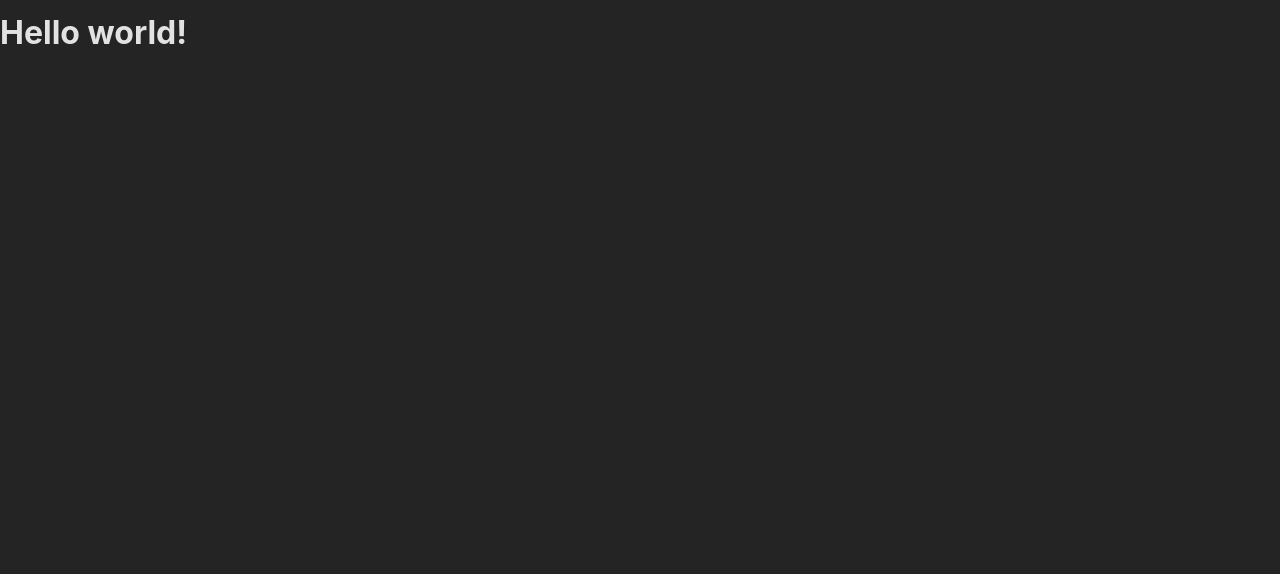
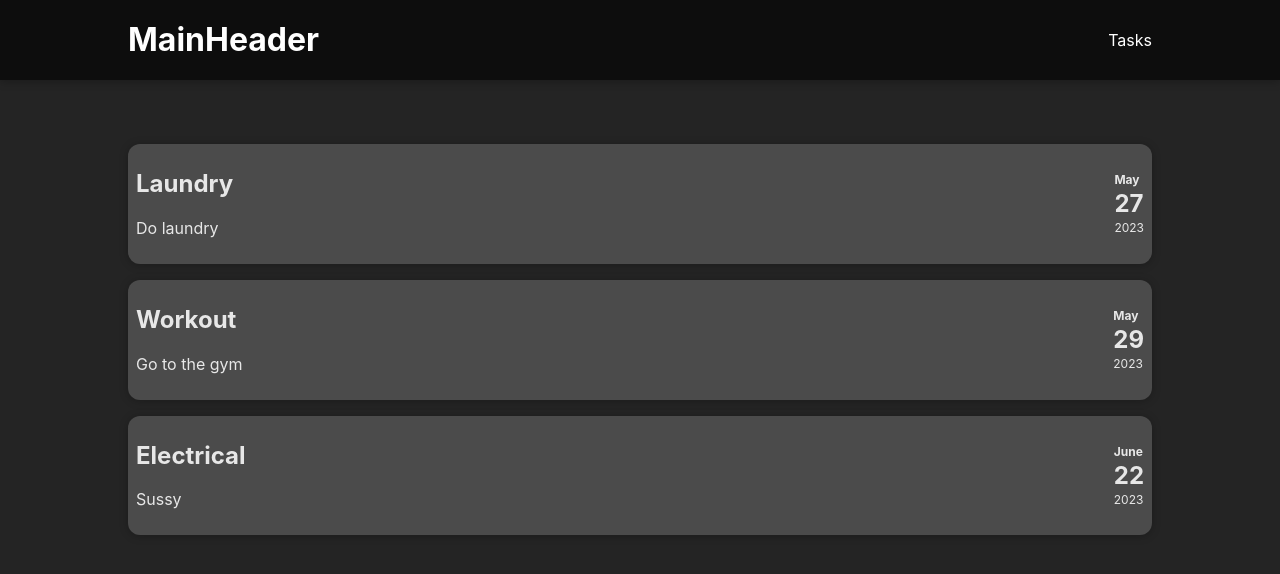
Before and after one commit to hyutake/CRISP-prac, a React (Create React App) app in the folder frontend/: page / in a window 1280 px wide. Shown: the top 574 px of the page. Built offline with nearby package versions, Linux system fonts and the light colour scheme.

Commit message:
Created task + tasklist

```diff
--- a/frontend/src/App.js
+++ b/frontend/src/App.js
@@ -1,8 +1,13 @@
-import React from 'react';
+import React, { Fragment } from 'react';
+import TaskList from './components/Tasks/TaskList';
+import MainHeader from './components/Layout/MainHeader';
 
 function App() {
   return(
-    <h1>Hello world!</h1>
+    <Fragment>
+      <MainHeader />
+      <TaskList />
+    </Fragment>
   )
 }
 
--- /dev/null
+++ b/frontend/src/components/Layout/MainHeader.js
@@ -0,0 +1,16 @@
+import classes from './MainHeader.module.css';
+
+function MainHeader() {
+    return (
+        <header className={classes.header}>
+            <h1>MainHeader</h1>
+            <nav>
+                <ul>
+                    <li>Tasks</li>
+                </ul>
+            </nav>
+        </header>
+    );
+}
+
+export default MainHeader;
--- /dev/null
+++ b/frontend/src/components/Layout/MainHeader.module.css
@@ -0,0 +1,15 @@
+.header {
+	position: fixed;
+	top: 0;
+	left: 0;
+	width: 100%;
+	height: 5rem;
+	background-color: #0d0d0d;
+	padding: 0 10%;
+	color: white;
+	display: flex;
+	justify-content: space-between;
+	align-items: center;
+	box-shadow: 0 2px 8px rgba(0, 0, 0, 0.25);
+	z-index: 10;
+}
--- /dev/null
+++ b/frontend/src/components/Tasks/Task.js
@@ -0,0 +1,21 @@
+import Card from '../UI/Card';
+import TaskDeadline from './TaskDeadline';
+
+import classes from './Task.module.css';
+
+function Task(props) {
+    // title, desc, deadline
+    return (
+        <li>
+            <Card className={classes['task-item']}>
+                <div>
+                    <h2>{props.title}</h2>
+                    <p className={classes['task-item__description']}>{props.desc}</p>
+                </div>
+                <TaskDeadline date={props.deadline} />
+            </Card>
+        </li>
+    );
+}
+
+export default Task;
--- /dev/null
+++ b/frontend/src/components/Tasks/Task.module.css
@@ -0,0 +1,40 @@
+.task-item {
+	display: flex;
+	justify-content: space-between;
+	align-items: center;
+	padding: 0.5rem;
+	margin: 1rem 0;
+	background-color: #4b4b4b;
+}
+
+.task-item__description {
+	display: flex;
+	flex-direction: column;
+	gap: 1rem;
+	align-items: flex-end;
+	flex-flow: column-reverse;
+	justify-content: flex-start;
+	flex: 1;
+}
+
+.task-item h2
+.task-item p {
+	color: #3a3a3a;
+	font-size: 1.5rem;
+	flex: 1;
+	margin: 0 1rem;
+	color: white;
+}
+
+@media (min-width: 580px) {
+	.task-item__description {
+		flex-direction: row;
+		align-items: center;
+		justify-content: flex-start;
+		flex: 1;
+	}
+
+	.task-item__description h2 {
+		font-size: 1.25rem;
+	}
+}
--- /dev/null
+++ b/frontend/src/components/Tasks/TaskDeadline.js
@@ -0,0 +1,17 @@
+import classes from './TaskDeadline.module.css';
+
+function TaskDeadline({date}) {
+    const month = date.toLocaleString('en-US', {month: 'long'});
+    const day = date.toLocaleString('en-US', {day: '2-digit'});
+    const year = date.getFullYear();
+
+    return (
+        <div>
+            <div className={classes['task-date__month']}>{month}</div>
+            <div className={classes["task-date__day"]}>{day}</div>
+            <div className={classes["task-date__year"]}>{year}</div>
+        </div>
+    );
+}
+
+export default TaskDeadline;
--- /dev/null
+++ b/frontend/src/components/Tasks/TaskDeadline.module.css
@@ -0,0 +1,26 @@
+.task-date {
+    display: flex;
+    flex-direction: column;
+    width: 5.5rem;
+    height: 5.5rem;
+    border: 1px solid #ececec;
+    background-color: #2a2a2a;
+    color: white;
+    border-radius: 12px;
+    align-items: center;
+    justify-content: center;
+  }
+
+  .task-date__month {
+    font-size: 0.75rem;
+    font-weight: bold;
+  }
+
+  .task-date__year {
+    font-size: 0.75rem;
+  }
+
+  .task-date__day {
+    font-size: 1.5rem;
+    font-weight: bold;
+  }
--- /dev/null
+++ b/frontend/src/components/Tasks/TaskList.js
@@ -0,0 +1,21 @@
+import Task from './Task';
+import classes from './TaskList.module.css';
+
+const DUMMY_TASKS = [
+    { id: 't1', title: "Laundry", desc: 'Do laundry', deadline: new Date('2023-05-27T12:30:00') },
+    { id: 't2', title: "Workout", desc: 'Go to the gym', deadline: new Date('2023-05-29T17:30:00') },
+    { id: 't3', title: "Electrical", desc: 'Sussy', deadline: new Date('2023-06-22T09:30:00') },
+]
+
+function TaskList({ tasks }) {
+    const displayTasks = tasks ? tasks : DUMMY_TASKS;
+
+    return (
+        <div className={classes['task-list']}>
+            {/* {tasks.map(task => <Task title={task.title} desc={task.desc} deadline={task.deadline} />)} */}
+            {displayTasks.map(task => <Task key={task.id} title={task.title} desc={task.desc} deadline={task.deadline} />)}
+        </div>
+    );
+}
+
+export default TaskList;
--- /dev/null
+++ b/frontend/src/components/Tasks/TaskList.module.css
@@ -0,0 +1,4 @@
+.task-list {
+    list-style: none;
+    padding: 10% 10%;
+}
--- /dev/null
+++ b/frontend/src/components/UI/Card.js
@@ -0,0 +1,11 @@
+import classes from './Card.module.css';
+
+function Card({className, children}) {
+    return (
+        <div className={`${classes.card} ${className}`}>
+            {children}
+        </div>
+    );
+}
+
+export default Card;
--- /dev/null
+++ b/frontend/src/components/UI/Card.module.css
@@ -0,0 +1,4 @@
+.card {
+    border-radius: 12px;
+    box-shadow: 0 1px 8px rgba(0, 0, 0, 0.25);
+}
```
